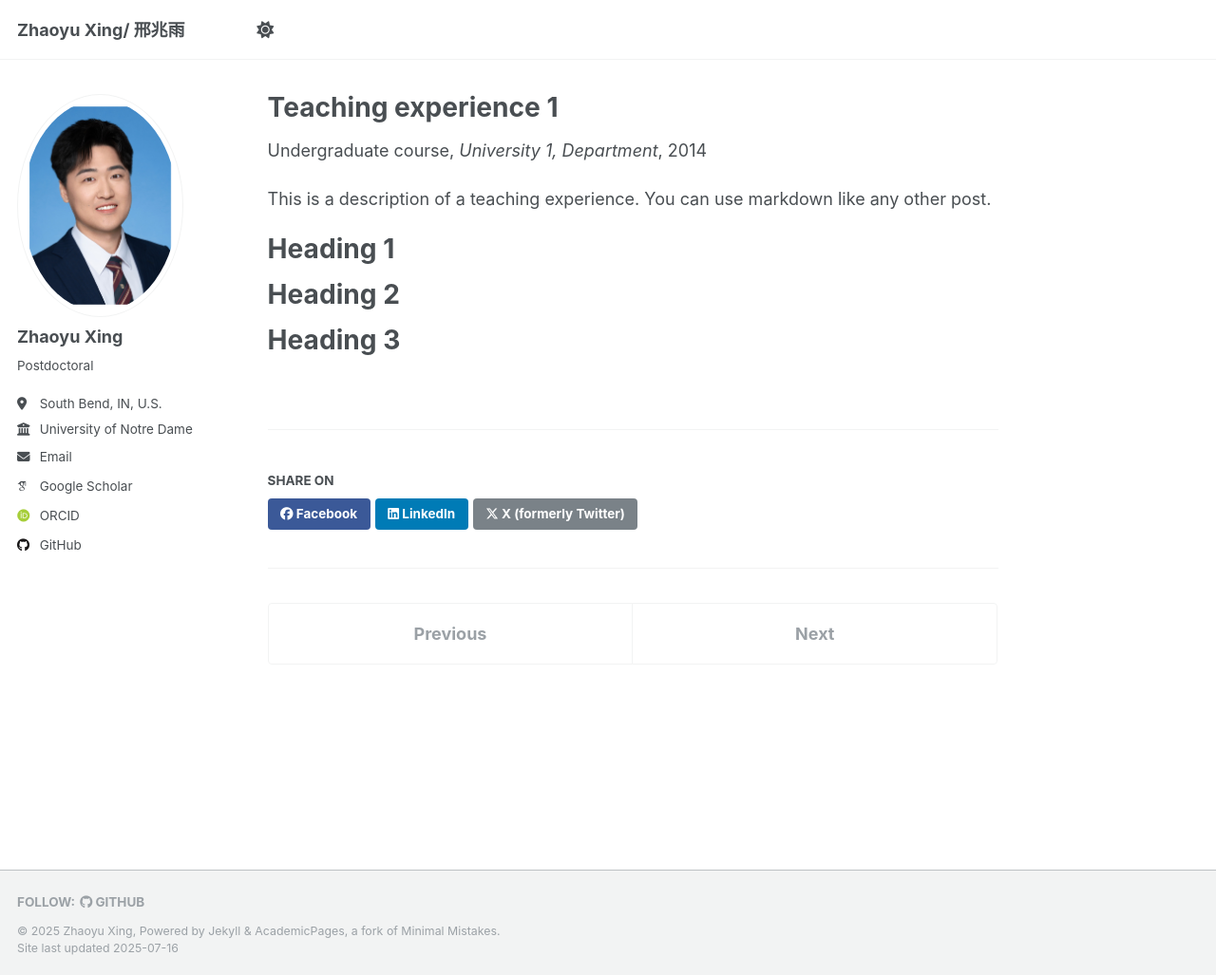
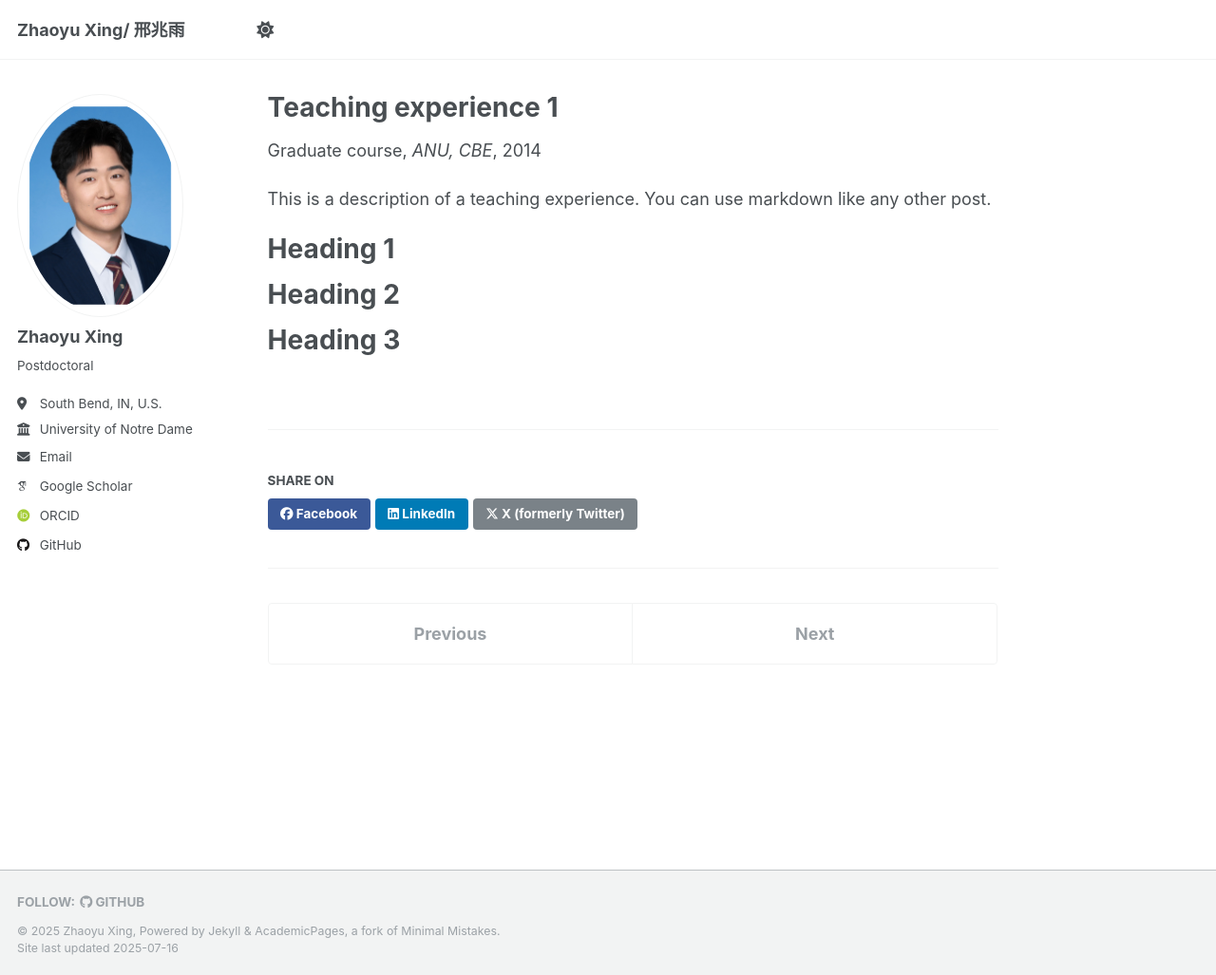
Before and after one commit to ZhaoyuXingStat/ZhaoyuXingStat.github.io, a Jekyll site: the page built from _teaching/2014-spring-teaching-1.md, in a window 1280 px wide and 1027 px high. Shown: the whole window at 95% size. Built offline with Jekyll 4.4.1, drawn with Linux system fonts in a browser that asks for light colours; some web fonts are replaced.

Commit message:
Update 2014-spring-teaching-1.md

```diff
--- a/_teaching/2014-spring-teaching-1.md
+++ b/_teaching/2014-spring-teaching-1.md
@@ -1,9 +1,9 @@
 ---
 title: "Teaching experience 1"
 collection: teaching
-type: "Undergraduate course"
+type: "Graduate course"
 permalink: /teaching/2014-spring-teaching-1
-venue: "University 1, Department"
+venue: "ANU, CBE"
 date: 2014-01-01
 location: "City, Country"
 ---
```
